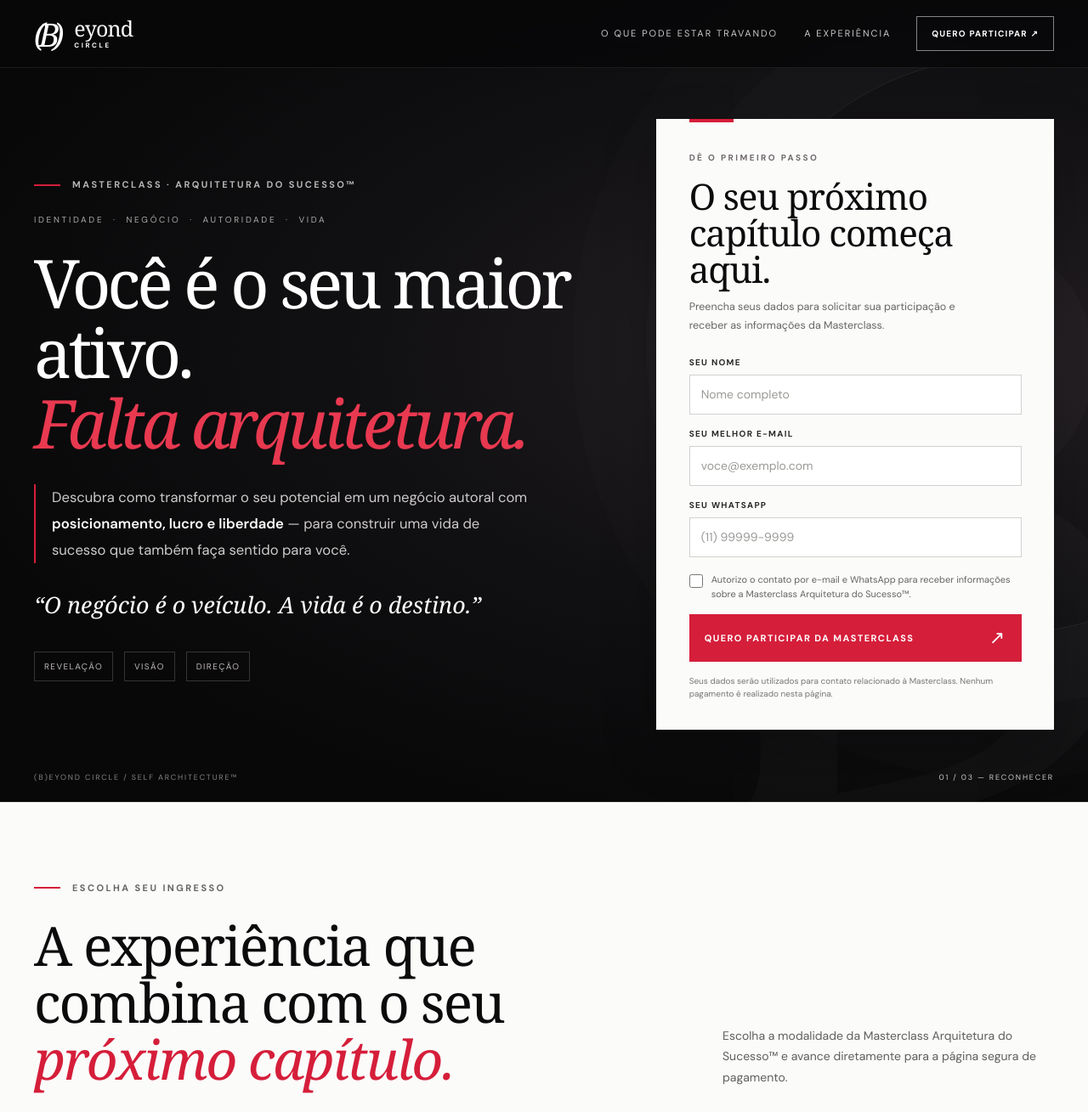
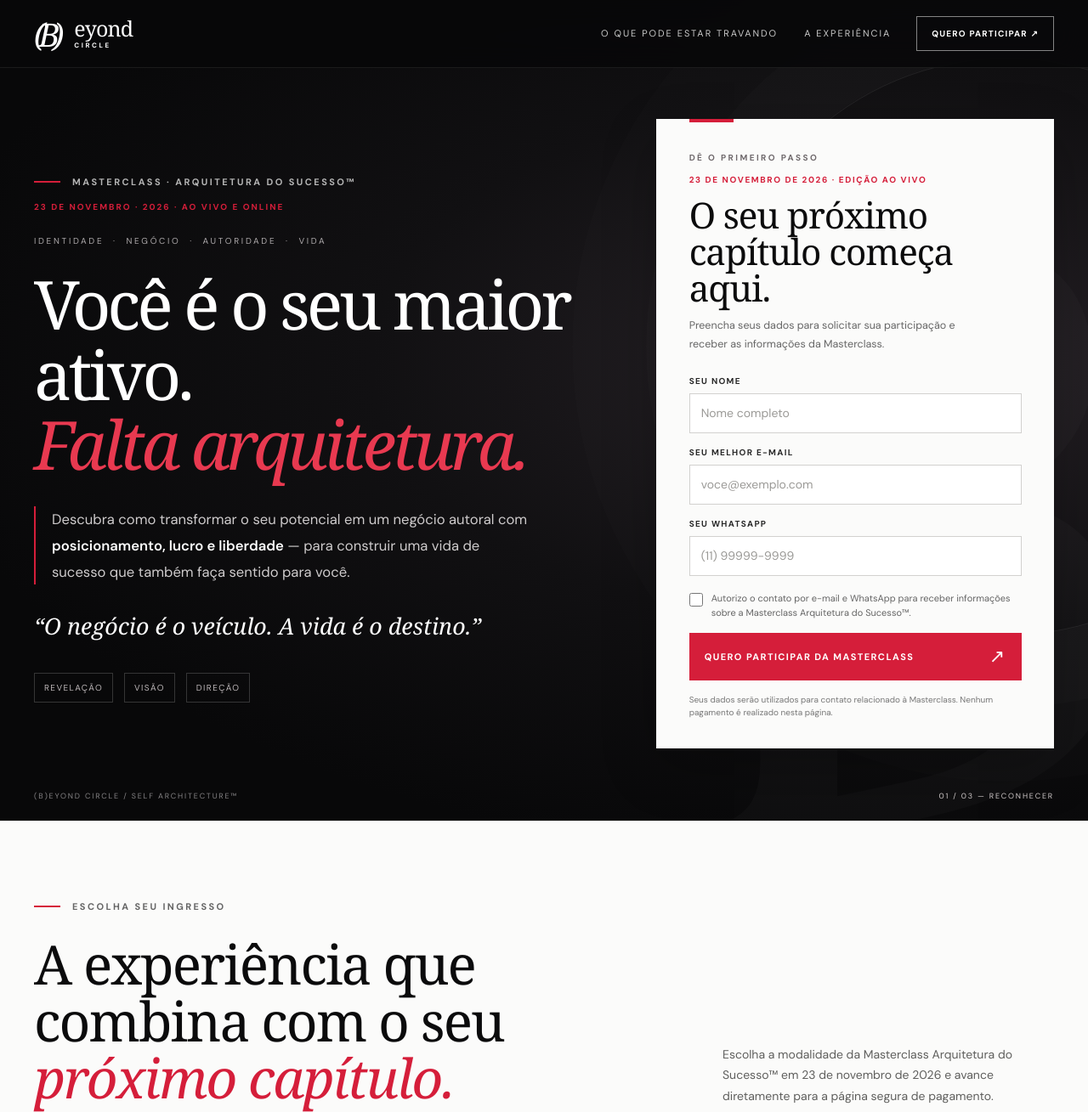
Before and after one commit to operacaobeyondcircle/masterclass, a website: page public/index.html in a window 1280 px wide. Shown: the top 1309 px of the page at 85% size. Drawn offline with Linux system fonts and the light colour scheme; a web font is replaced by a local one.

Commit message:
Atualiza data da masterclass para 23 de novembro

```diff
--- a/public/index.html
+++ b/public/index.html
@@ -140,6 +140,9 @@
     .price-card a:hover{background:#a90e27;transform:translateY(-1px)}
     @media(max-width:850px){.pricing{padding:76px 0}.pricing-head{display:block;margin-bottom:32px}.pricing-lead{margin-top:18px}.pricing-grid{grid-template-columns:1fr}}
     @media(max-width:520px){.pricing{padding:65px 0}.price-card{padding:25px 21px 22px;min-height:0}.price-card.featured{padding:24px 20px 21px}.price-card .price{font-size:56px}}
+
+    .event-date{margin-top:14px;color:#d51e3a;font-size:10px;font-weight:700;letter-spacing:.2em;text-transform:uppercase}
+    .form-date{margin:-5px 0 12px;color:#d51e3a;font-size:10px;letter-spacing:.16em;text-transform:uppercase;font-weight:700}
   </style>
 </head>
 <body>
@@ -162,6 +165,7 @@
       <div class="container hero-grid">
         <div class="hero-copy reveal">
           <p class="section-index">Masterclass · Arquitetura do Sucesso™</p>
+          <p class="event-date">23 DE NOVEMBRO · 2026 · AO VIVO E ONLINE</p>
           <p class="microcopy" style="margin-top:25px">Identidade &nbsp;·&nbsp; Negócio &nbsp;·&nbsp; Autoridade &nbsp;·&nbsp; Vida</p>
           <h1 id="hero-heading">Você é o seu maior ativo.<br><em>Falta arquitetura.</em></h1>
           <p class="hero-lead">Descubra como transformar o seu potencial em um negócio autoral com <strong style="color:#fff;font-weight:600">posicionamento, lucro e liberdade</strong> — para construir uma vida de sucesso que também faça sentido para você.</p>
@@ -170,6 +174,7 @@
         </div>
         <div class="form-shell reveal" id="inscricao">
           <p class="form-eyebrow">Dê o primeiro passo</p>
+          <p class="form-date">23 de novembro de 2026 · edição ao vivo</p>
           <h2>O seu próximo capítulo começa aqui.</h2>
           <p class="form-intro">Preencha seus dados para solicitar sua participação e receber as informações da Masterclass.</p>
           <form id="leadForm" novalidate>
@@ -195,7 +200,7 @@
         <div class="section-index" style="color:#656565">Escolha seu ingresso</div>
         <div class="pricing-head">
           <h2 id="oferta-heading">A experiência que combina com o seu <em>próximo capítulo.</em></h2>
-          <p class="pricing-lead">Escolha a modalidade da Masterclass Arquitetura do Sucesso™ e avance diretamente para a página segura de pagamento.</p>
+          <p class="pricing-lead">Escolha a modalidade da Masterclass Arquitetura do Sucesso™ em 23 de novembro de 2026 e avance diretamente para a página segura de pagamento.</p>
         </div>
         <div class="pricing-grid">
           <article class="price-card featured">
```
